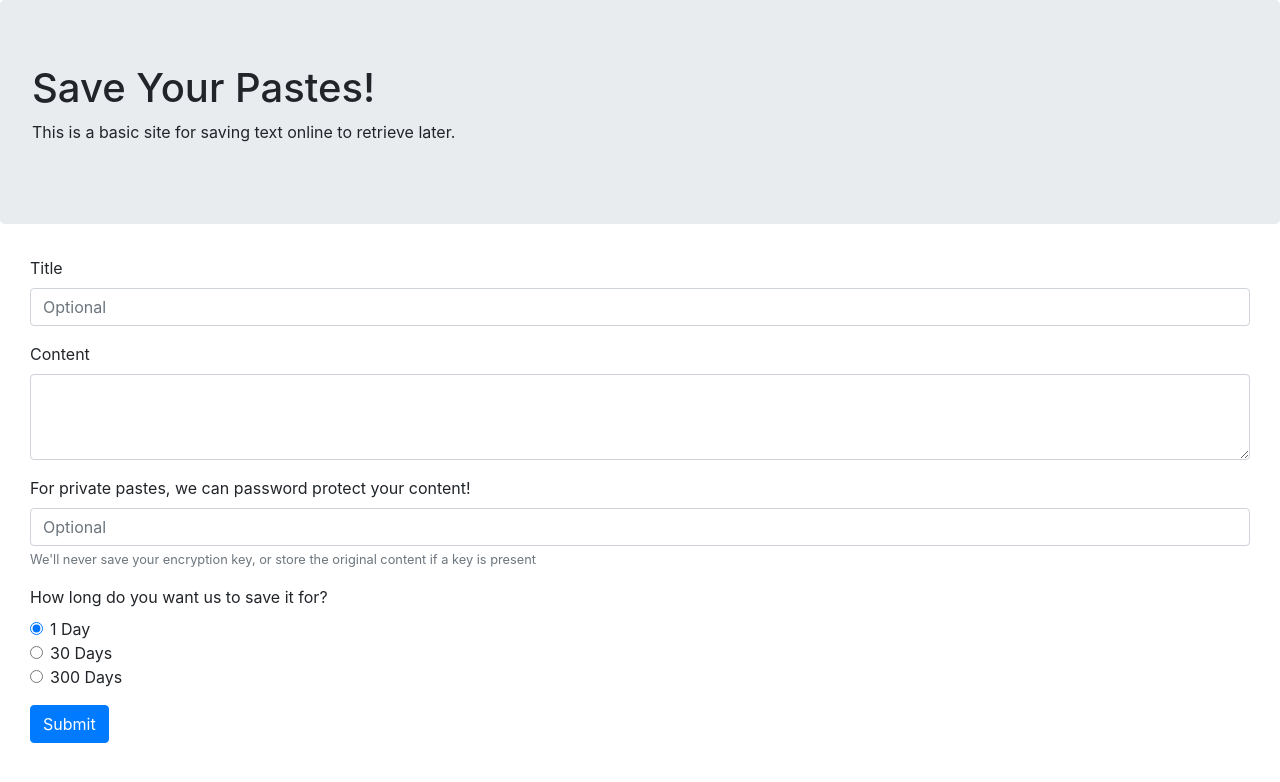
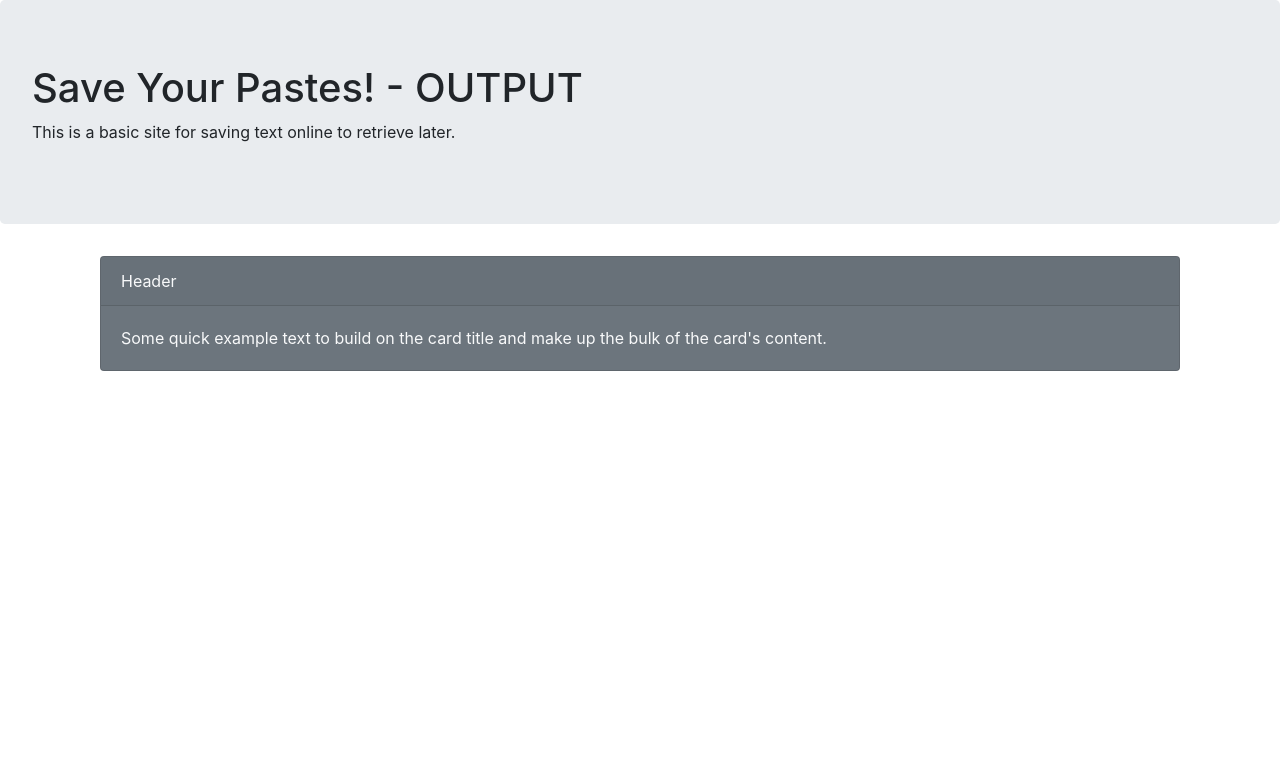
Before and after one commit to RyanMKrol/Paste-Site, a React (Create React App) app: page /paste in a window 1280 px wide. Shown: the top 782 px of the page. Built offline with nearby package versions, Linux system fonts and the light colour scheme.

Commit message:
Update router to support output page

```diff
--- a/src/App.js
+++ b/src/App.js
@@ -1,15 +1,15 @@
 import React from 'react'
 import { BrowserRouter as Router, Switch, Route } from 'react-router-dom'
-import { InputPage } from './Pages'
+import { InputPage, OutputPage } from './Pages'
 
 export default function App() {
   return (
     <Router>
       <Switch>
+        <Route path="/paste">
+          <OutputPage />
+        </Route>
         <Route path="/">
-          <InputPage />
-        </Route>
-        <Route path="/paste">
           <InputPage />
         </Route>
       </Switch>
```
